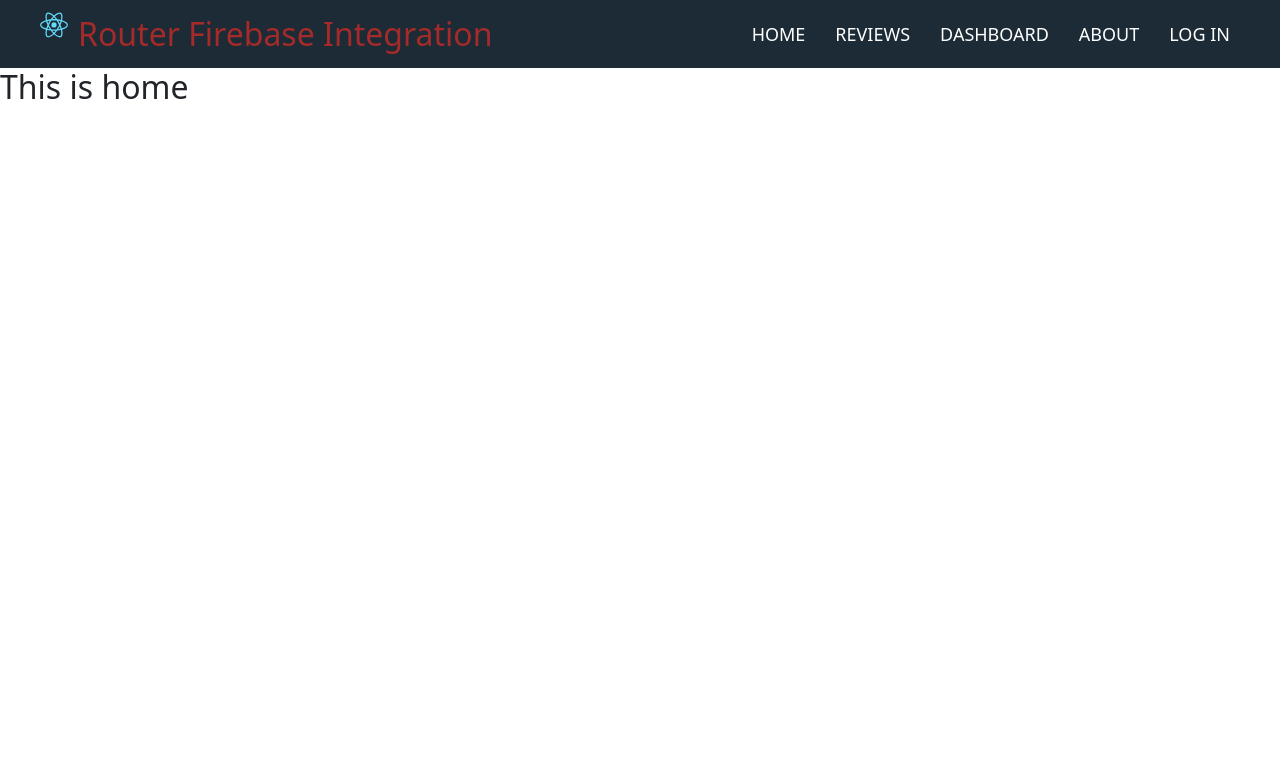
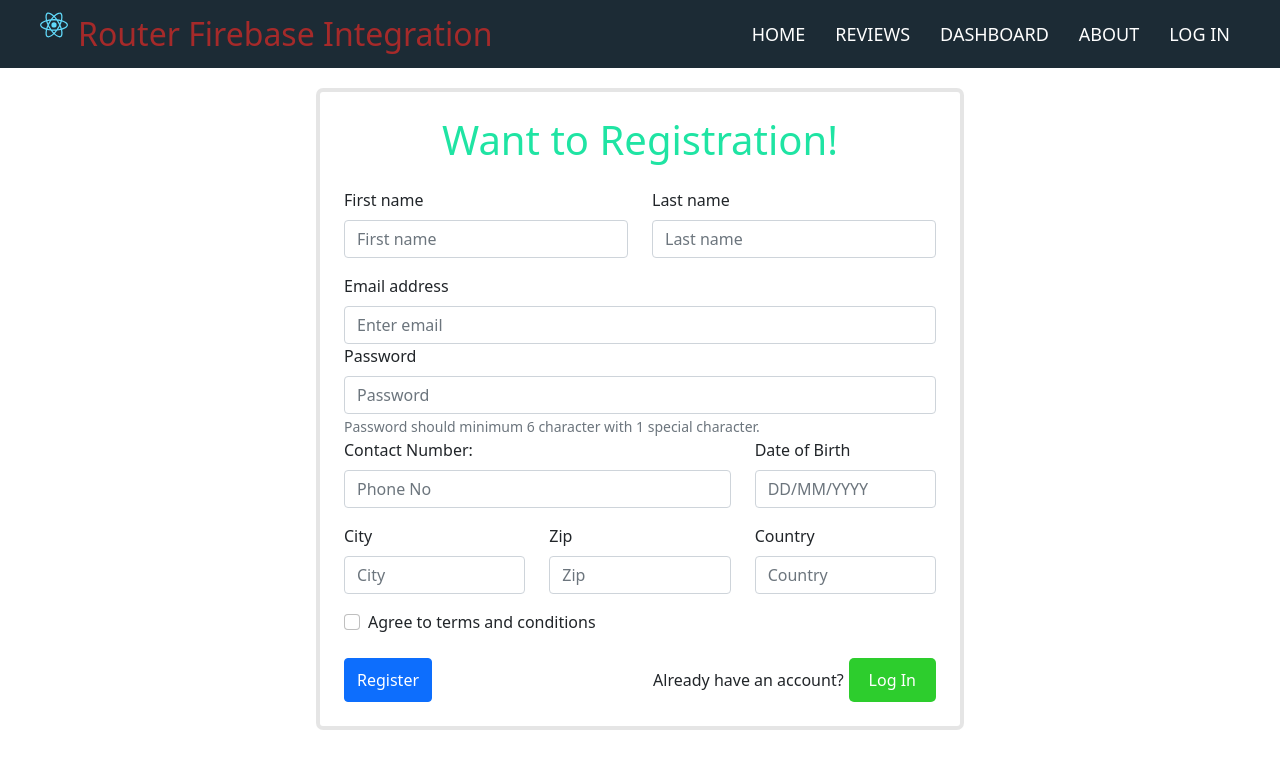
Before and after one commit to khaled39ab/Router-Firebase-Integration, a React (Create React App) app: page /register in a window 1280 px wide. Shown: the top 768 px of the page. Built offline with nearby package versions, Linux system fonts and the light colour scheme.

Commit message:
created register page

```diff
--- a/src/App.js
+++ b/src/App.js
@@ -3,6 +3,7 @@ import { Routes, Route } from 'react-router-dom';
 import Header from './components/Header/Header';
 import Home from './components/Home/Home';
 import LogIn from './components/LogIn/LogIn';
+import Register from './components/Register/Register';
 
 function App() {
   return (
@@ -12,7 +13,7 @@ function App() {
         <Route path='/' element={<Home></Home>}></Route>
         <Route path='/home' element={<Home></Home>}></Route>
         <Route path='/logIn' element={<LogIn></LogIn>}></Route>
-        <Route path='/register' element={<Home></Home>}></Route>
+        <Route path='/register' element={<Register></Register>}></Route>
       </Routes>
     </div>
   );
--- a/src/components/LogIn/LogIn.js
+++ b/src/components/LogIn/LogIn.js
@@ -86,7 +86,7 @@ const LogIn = () => {
                 <hr />
             </Form>
             <div className='create-btn-sec'>
-                <Link to={'/signUp'}>
+                <Link to={'/register'}>
                     <Button>
                         Create An Account
                     </Button>
--- /dev/null
+++ b/src/components/Register/Register.css
@@ -0,0 +1,33 @@
+.register-container{
+    border-radius: 3px;
+    box-shadow: 0px 0px 0px 4px rgba(0,0,0,0.1);
+    font-weight: 500;
+}
+
+.reg-title{
+    color: rgb(31, 228, 163);
+}
+
+.btn-container{
+    display: flex;
+    justify-content: space-between;
+}
+
+.logIn-sec{
+    display: flex;
+    align-items: center;
+}
+
+.logIn-sec p{
+    margin-bottom: 0;
+}
+
+.logIn-sec button{
+    border: 0;
+    padding: 10px 20px;
+    border-radius: 5px;
+    margin-left: 5px;
+    color: white;
+    background-color: rgb(45, 205, 45);
+    font-weight: 500;
+}
--- /dev/null
+++ b/src/components/Register/Register.js
@@ -0,0 +1,119 @@
+import React, { useState } from 'react';
+import { Button, Col, Form, Row } from 'react-bootstrap';
+import { Link } from 'react-router-dom';
+import './Register.css'
+
+
+const Register = () => {
+    const [validated, setValidated] = useState(false);
+
+    return (
+        <div className='register-container w-50 p-4 m-4 mx-auto'>
+            <h1 className='reg-title text-center mb-4'>Want to Registration!</h1>
+            <Form noValidate validated={validated}>
+                <Row className="mb-3">
+                    <Form.Group as={Col} md="6" controlId="validationCustom01">
+                        <Form.Label>First name</Form.Label>
+                        <Form.Control
+                            required
+                            type="text"
+                            placeholder="First name"
+                        />
+                        <Form.Control.Feedback>Looks good!</Form.Control.Feedback>
+                    </Form.Group>
+                    <Form.Group as={Col} md="6" controlId="validationCustom02">
+                        <Form.Label>Last name</Form.Label>
+                        <Form.Control
+                            required
+                            type="text"
+                            placeholder="Last name"
+                        />
+                        <Form.Control.Feedback>Looks good!</Form.Control.Feedback>
+                    </Form.Group>
+                </Row>
+                <Form.Group as={Col} controlId="formBasicEmail">
+                    <Form.Label>Email address</Form.Label>
+                    <Form.Control type="email" placeholder="Enter email" required />
+                    <Form.Control.Feedback type="invalid">
+                        Please provide a valid email.
+                    </Form.Control.Feedback>
+                </Form.Group>
+                <Form.Group as={Col} controlId="formBasicPassword">
+                    <Form.Label>Password</Form.Label>
+                    <Form.Control type="password" placeholder="Password" required />
+                    <Form.Text className="text-muted">
+                        Password should minimum 6 character with 1 special character.
+                    </Form.Text>
+                    <Form.Control.Feedback type="invalid">
+                        Please provide a valid password.
+                    </Form.Control.Feedback>
+                </Form.Group>
+                <Row className="mb-3">
+                    <Form.Group as={Col} md="8" controlId="validationCustom03">
+                        <Form.Label>Contact Number:</Form.Label>
+                        <Form.Control
+                            required
+                            type="text"
+                            placeholder="Phone No"
+                        />
+                        <Form.Control.Feedback>Looks good!</Form.Control.Feedback>
+                    </Form.Group>
+                    <Form.Group as={Col} md="4" controlId="validationCustom04">
+                        <Form.Label>Date of Birth</Form.Label>
+                        <Form.Control
+                            required
+                            type="text"
+                            placeholder="DD/MM/YYYY"
+                        />
+                        <Form.Control.Feedback>Looks good!</Form.Control.Feedback>
+                    </Form.Group>
+                </Row>
+                <Row className="mb-3">
+                    <Form.Group as={Col} md="4" controlId="validationCustom05">
+                        <Form.Label>City</Form.Label>
+                        <Form.Control type="text" placeholder="City" required />
+                        <Form.Control.Feedback type="invalid">
+                            Please provide a valid city.
+                        </Form.Control.Feedback>
+                    </Form.Group>
+                    <Form.Group as={Col} md="4" controlId="validationCustom06">
+                        <Form.Label>Zip</Form.Label>
+                        <Form.Control type="text" placeholder="Zip" required />
+                        <Form.Control.Feedback type="invalid">
+                            Please provide a valid zip.
+                        </Form.Control.Feedback>
+                    </Form.Group>
+                    <Form.Group as={Col} md="4" controlId="validationCustom07">
+                        <Form.Label>Country</Form.Label>
+                        <Form.Control type="text" placeholder="Country" required />
+                        <Form.Control.Feedback type="invalid">
+                            Enter your Country name.
+                        </Form.Control.Feedback>
+                    </Form.Group>
+                </Row>
+                <Form.Group className="mb-3">
+                    <Form.Check
+                        required
+                        label="Agree to terms and conditions"
+                        feedback="You must agree before submitting."
+                        feedbackType="invalid"
+                    />
+                </Form.Group>
+
+                <div className='btn-container mt-4'>
+                    <Button type="submit">Register</Button>
+                    <div className='logIn-sec'>
+                        <p>Already have an account?</p>
+                        <div>
+                            <Link to={'/logIn'}>
+                                <button>Log In</button>
+                            </Link>
+                        </div>
+                    </div>
+                </div>
+            </Form>
+        </div>
+    );
+}
+
+export default Register;
```
